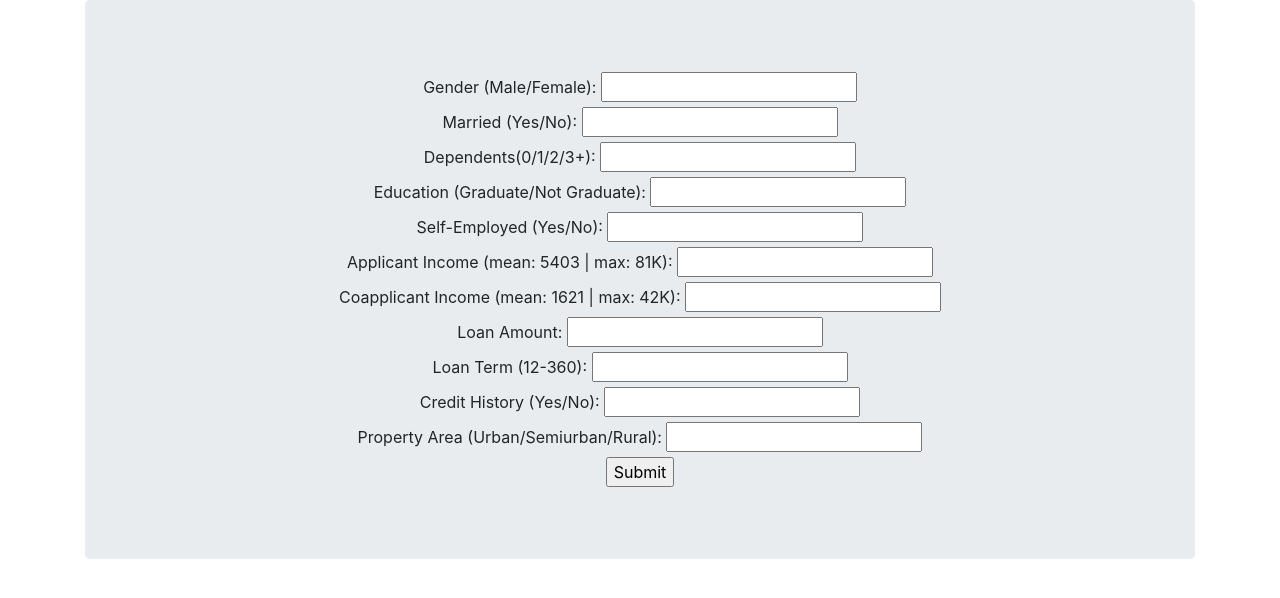
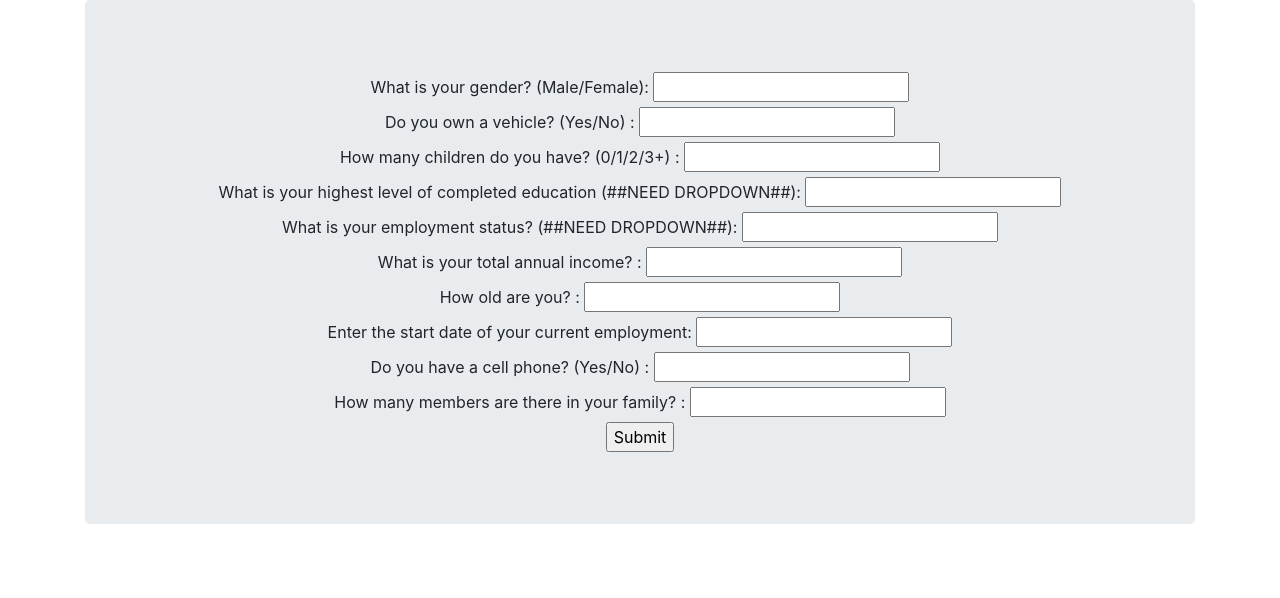
Before and after one commit to jinahporter/project3, a Python web app: template templates/index.html in a window 1280 px wide. Shown: the top 598 px of the page. Run offline with Jinja, Linux system fonts and the light colour scheme; the template is opened without the code that fills it, so the values that code supplies are empty; some libraries are stand-ins or nearby versions.

Commit message:
Saving appy.py and index.html updates

```diff
--- a/templates/index.html
+++ b/templates/index.html
@@ -14,28 +14,45 @@
       <!-- Render our data -->
       <h1>{{ TEST }}</h1>
       <form method=post enctype=multipart/form-data>
-        <label for="Gender">Gender (Male/Female):</label>
-        <input type="text" id="Gender" name="Gender"><br>
-        <label for="Married">Married (Yes/No):</label>
-        <input type="text" id="Married" name="Married"><br>
-        <label for="Dependents">Dependents(0/1/2/3+):</label>
-        <input type="text" id="Dependents" name="Dependents"><br>
-        <label for="Education">Education (Graduate/Not Graduate):</label>
-        <input type="text" id="Education" name="Education"><br>
-        <label for="Self_Employed">Self-Employed (Yes/No):</label>
-        <input type="text" id="Self_Employed" name="Self_Employed"><br>
-        <label for="ApplicantIncome">Applicant Income (mean: 5403 | max: 81K):</label>
-        <input type="text" id="ApplicantIncome" name="ApplicantIncome"><br>
-        <label for="CoapplicantIncome">Coapplicant Income (mean: 1621 | max: 42K):</label>
-        <input type="text" id="CoapplicantIncome" name="CoapplicantIncome"><br>
-        <label for="LoanAmount">Loan Amount:</label>
-        <input type="text" id="LoanAmount" name="LoanAmount"><br>
-        <label for="Loan_Amount_Term">Loan Term (12-360):</label>
+        <!-- Gender: 0 = Female, 1 = Male -->
+        <label for="CODE_GENDER">What is your gender? (Male/Female):</label>
+        <input type="text" id="CODE_GENDER" name="CODE_GENDER"><br>
+
+        <!-- Flag_Own_Car:  0 = N, 1 = Y -->
+        <label for="FLAG_OWN_CAR">Do you own a vehicle? (Yes/No) :</label>
+        <input type="text" id="FLAG_OWN_CAR" name="FLAG_OWN_CAR"><br>
+
+        <!-- Cnt_Children: values 0, 1, 2, 3, 4, 5, 7, 14, 19 -->
+        <label for="cnt_children">How many children do you have? (0/1/2/3+) :</label>
+        <input type="text" id="cnt_children" name="cnt_children"><br>
+
+        <!-- Name_Education_Type: 0 = Academic degree, 1 = Higher education, 2 = Incomplete higher, 3 = Lower secondary, 4 =  Secondary / secondary special-->
+        <label for="NAME_EDUCATION_TYPE">What is your highest level of completed education (##NEED DROPDOWN##):</label>
+        <input type="text" id="NAME_EDUCATION_TYPE" name="NAME_EDUCATION_TYPE"><br>
+
+        <!-- Name_Family_Status: 0 = Civil marriage, 1 = Married, 2 = Separated, 3 = Single / not married, 4 = Widow  -->
+        <label for="NAME_FAMILY_STATUS">What is your employment status? (##NEED DROPDOWN##):</label>
+        <input type="text" id="NAME_FAMILY_STATUS" name="NAME_FAMILY_STATUS"><br>
+
+        <!-- Amt_Income_Total: Integer Entry  -->
+        <label for="AMT_INCOME_TOTAL">What is your total annual income? :</label>
+        <input type="text" id="AMT_INCOME_TOTAL" name="AMT_INCOME_TOTAL"><br>
+
+        <!-- Days_Birth: Convert years entered into days -->
+        <label for="">How old are you? :</label>
+        <input type="text" id="DAYS_BIRTH" name="DAYS_BIRTH"><br>
+
+        <!-- Days_Employed: Use date entered to calculate days employed -->
+        <label for="DAYS_EMPLOYED">Enter the start date of your current employment: </label>
+        <input type="text" id="DAYS_EMPLOYED" name="DAYS_EMPLOYED"><br>
+
+        <!-- Flag_Mobil: ### Only value in pandas is 1 ### -->
+        <label for="FLAG_MOBIL">Do you have a cell phone? (Yes/No) :</label>
         <input type="text" id="Loan_Amount_Term" name="Loan_Amount_Term"><br>
-        <label for="Credit_History">Credit History (Yes/No):</label>
+
+        <!-- Cnt_Family_Members: 1.0, 2.0, 3.0, 4.0, 5.0, 6.0, 7.0, 9.0, 15.0, 20.0 -->
+        <label for="Credit_History">How many members are there in your family? :</label>
         <input type="text" id="Credit_History" name="Credit_History"><br>
-        <label for="Property_Area">Property Area (Urban/Semiurban/Rural):</label>
-        <input type="text" id="Property_Area" name="Property_Area"><br>
 
         <input type=submit value=Submit>
       </form>
```
Also changed, not shown: 1 other file.
